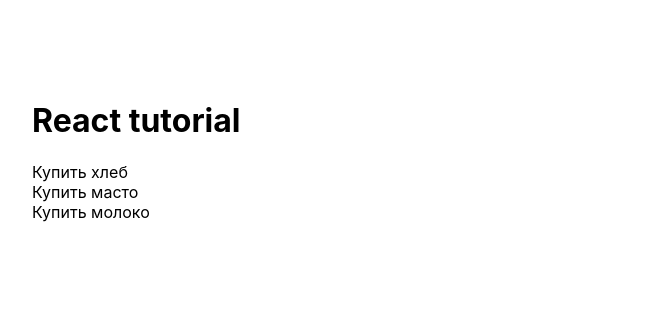
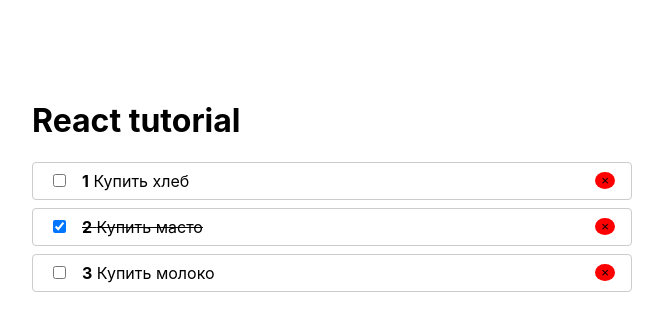
Before and after one commit to Gavnobak/react, a React (Create React App) app: page / in a window 1280 px wide. Shown: the top 330 px of the page, without its empty margins (308-971 px from the left). Built offline with nearby package versions, Linux system fonts and the light colour scheme.

Commit message:
feat: add delete todo and done

```diff
--- a/package.json
+++ b/package.json
@@ -6,6 +6,7 @@
     "@testing-library/jest-dom": "^5.11.10",
     "@testing-library/react": "^11.2.5",
     "@testing-library/user-event": "^12.8.3",
+    "prop-types": "^15.7.2",
     "react": "^17.0.2",
     "react-dom": "^17.0.2",
     "react-scripts": "4.0.3",
--- a/src/App.js
+++ b/src/App.js
@@ -1,18 +1,35 @@
 import React from 'react'
 import TodoList from './Todo/TodoList'
+import Context from "./context";
+
 
 function App() {
-  const todos = [
+    const [todos, setTodos] = React.useState([
         {id: 1, completed: false, title: 'Купить хлеб'},
-    {id: 2, completed: false, title: 'Купить масто'},
+        {id: 2, completed: true, title: 'Купить масто'},
         {id: 3, completed: false, title: 'Купить молоко'}
-  ]
+    ])
+
+    function toggleTodo(id) {
+        setTodos(todos.map(todo => {
+            if (todo.id === id) {
+                todo.completed = !todo.completed
+            }
+            return todo
+        }))
+    }
+
+    function removeTodo(id) {
+        setTodos(todos.filter(todo => todo.id !== id))
+    }
 
     return (
+        <Context.Provider value={{removeTodo}}>
             <div className="wrapper">
                 <h1>React tutorial</h1>
-      <TodoList todos={todos}/>
+                <TodoList todos={todos} onToggle={toggleTodo}/>
             </div>
+        </Context.Provider>
     );
 }
 
--- a/src/Todo/TodoItem.js
+++ b/src/Todo/TodoItem.js
@@ -1,5 +1,50 @@
-import React from "react"
+import React, {useContext} from "react"
+import PropTypes from 'prop-types'
+import Context from "../context";
 
-export default function TodoItem({todo}) {
-    return <li>{todo.title}</li>
+const styles = {
+    li: {
+        display: 'flex',
+        justifyContent: 'space-between',
+        alignItems: 'center',
+        padding: '.5rem 1rem',
+        border: '1px solid #ccc',
+        borderRadius: '4px',
+        marginBottom: '.5rem'
+    },
+    input: {
+        marginRight: '1rem'
+    }
 }
+
+function TodoItem({todo,index,onChange}) {
+    const {removeTodo} = useContext(Context)
+    const classes = []
+
+    if (todo.completed) {
+        classes.push('done')
+    }
+    return (
+        <li style={styles.li}>
+            <span className={classes.join(' ')}>
+                <input
+                    type="checkbox"
+                    checked={todo.completed}
+                    style={styles.input}
+                    onChange={() => onChange(todo.id)}/>
+                <strong>{index+1}</strong>
+                &nbsp;
+                {todo.title}
+            </span>
+            <button className='rm' onClick={removeTodo.bind(null, todo.id)}>&times;</button>
+        </li>
+    )
+}
+
+TodoItem.propTypes = {
+    todo: PropTypes.object.isRequired,
+    index: PropTypes.number,
+    onChange: PropTypes.func
+}
+
+export default TodoItem
--- a/src/Todo/TodoList.js
+++ b/src/Todo/TodoList.js
@@ -1,5 +1,6 @@
 import React from "react"
 import TodoItem from './TodoItem'
+import PropTypes from 'prop-types'
 
 const styles = {
     ul:{
@@ -9,12 +10,24 @@ const styles = {
     }
 }
 
-export default function TodoList(props) {
+function TodoList(props) {
     return (
         <ul style={styles.ul}>
-           {props.todos.map(todo=> {
-               return <TodoItem todo={todo} key={todo.id}/>
+           {props.todos.map((todo, index)=> {
+               return <TodoItem
+                   todo={todo}
+                   key={todo.id}
+                   index={index}
+                   onChange={props.onToggle}
+               />
            })}
         </ul>
     )
 }
+
+TodoList.propTypes = {
+    todos: PropTypes.arrayOf(PropTypes.object).isRequired,
+    onToggle: PropTypes.func.isRequired
+}
+
+export default TodoList
--- /dev/null
+++ b/src/context.js
@@ -0,0 +1,5 @@
+import React from 'react'
+
+const Context = React.createContext()
+
+export default Context
--- a/src/index.css
+++ b/src/index.css
@@ -17,3 +17,14 @@ code {
   margin: 0 auto;
   width: 600px;
 }
+
+.rm {
+  background: red;
+  border-radius: 50%;
+  color: black;
+  border: none;
+}
+
+.done {
+  text-decoration: line-through;
+}
```
Also changed, not shown: 1 other file (tests, documents, lock files or other folders). Lines whose indentation alone changed are shown as unchanged.
